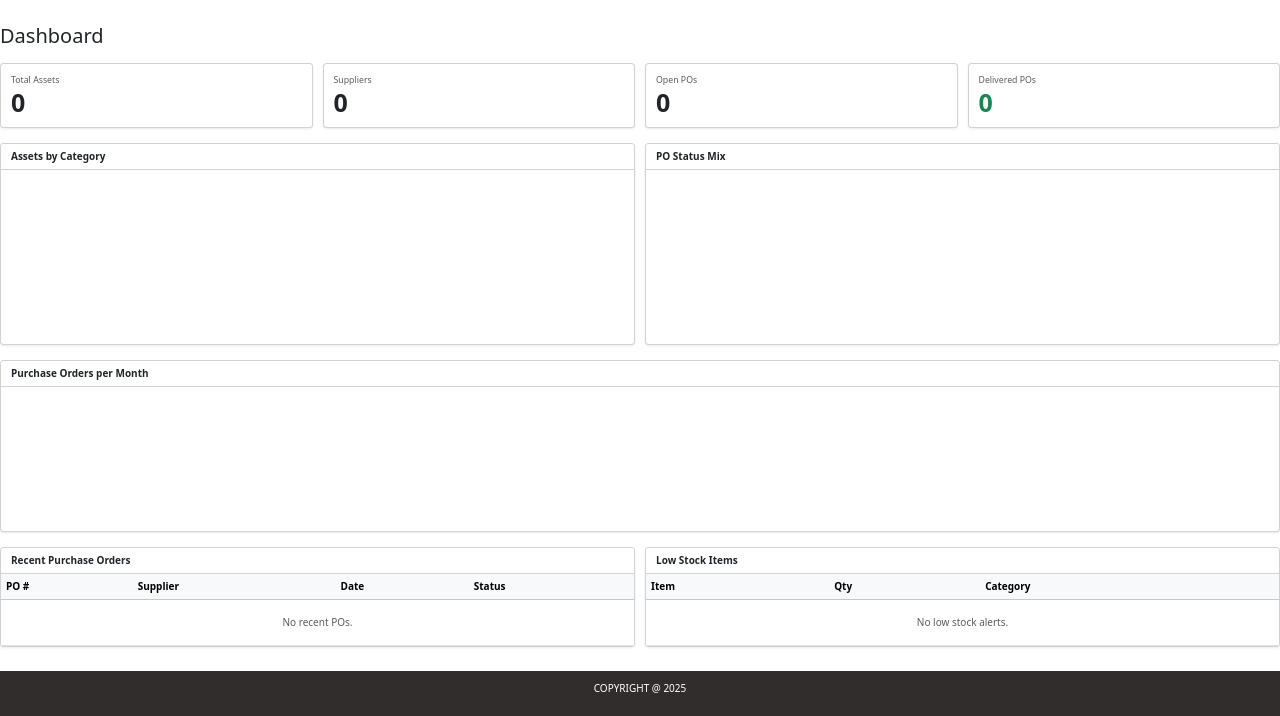
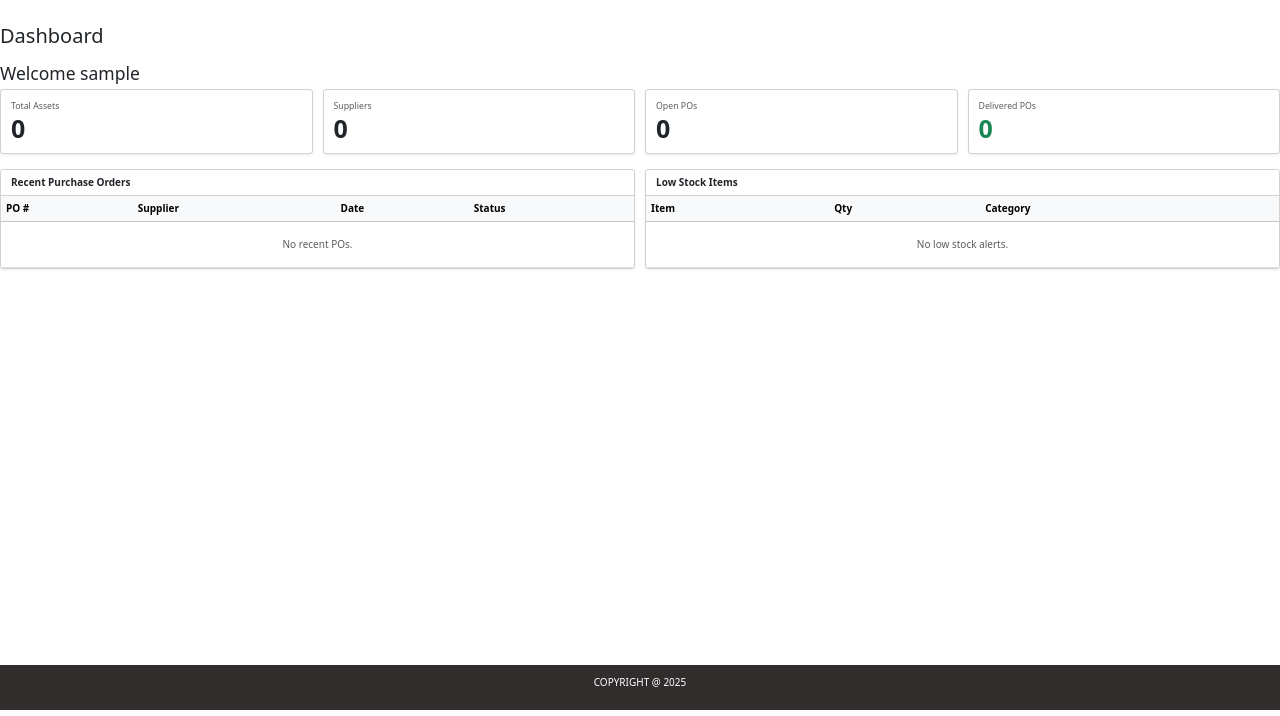
Before and after one commit to MarcoPhilip/sam-arize, a Django app: page /dashboard/ in a window 1280 px wide. Shown: the part 90-806 px from the top of the page. Run offline with Django 5.2, Linux system fonts and the light colour scheme; the visitor is signed in with stand-in values (Sample User, id 1); data that the repository does not hold is empty; a map, chart or similar area stays blank.

Commit message:
updated dash

```diff
--- a/main_app/static/css/base/base.css
+++ b/main_app/static/css/base/base.css
@@ -79,3 +79,6 @@ footer {
     flex: 0 0 auto;
     margin-top: 0;
 }
+
+.card { border-radius: 10px; }
+.card-header { font-weight: 600; }
--- a/main_app/templates/dashboard.html
+++ b/main_app/templates/dashboard.html
@@ -2,6 +2,8 @@
 {% block content %}
 
 <h2 class="mb-4">Dashboard</h2>
+
+<h3>Welcome {{user.username}}</h3>
 
 <!-- KPI cards -->
 <div class="row g-3 mb-4">
@@ -39,30 +41,7 @@
   </div>
 </div>
 
-<!-- Charts -->
-<div class="row g-3 mb-4">
-  <div class="col-lg-6">
-    <div class="card shadow-sm h-100">
-      <div class="card-header bg-white fw-semibold">Assets by Category</div>
-      <div class="card-body"><canvas id="chartAssetsByCategory" height="150"></canvas></div>
-    </div>
-  </div>
-  <div class="col-lg-6">
-    <div class="card shadow-sm h-100">
-      <div class="card-header bg-white fw-semibold">PO Status Mix</div>
-      <div class="card-body"><canvas id="chartPoStatus" height="150"></canvas></div>
-    </div>
-  </div>
-</div>
 
-<div class="row g-3 mb-4">
-  <div class="col-12">
-    <div class="card shadow-sm h-100">
-      <div class="card-header bg-white fw-semibold">Purchase Orders per Month</div>
-      <div class="card-body"><canvas id="chartPoMonthly" height="120"></canvas></div>
-    </div>
-  </div>
-</div>
 
 <!-- Tables -->
 <div class="row g-3">
--- a/main_app/views.py
+++ b/main_app/views.py
@@ -72,6 +72,8 @@ def home(request):
 
 @login_required
 
+
+
 #
 def dashboard(request):
     # KPIs
@@ -82,32 +84,11 @@ def dashboard(request):
         "pos_delivered": PurchaseOrder.objects.filter(status="delivered").count(),
     }
 
-    # Assets by category
-    ac = (Asset.objects.values("category__name")
-                      .annotate(total=Count("id"))
-                      .order_by("-total"))
-    assets_by_category_labels = [r["category__name"] or "Uncategorized" for r in ac]
-    assets_by_category_data   = [r["total"] for r in ac]
 
-    # PO status mix
-    ps = (PurchaseOrder.objects.values("status")
-                             .annotate(total=Count("id"))
-                             .order_by("status"))
-    po_status_labels = [dict(PurchaseOrder.STATUS_CHOICES).get(r["status"], r["status"].title()) for r in ps]
-    po_status_data   = [r["total"] for r in ps]
 
-    # POs per month (last 6 months) – line chart
-    start = (now().date().replace(day=1))
-    # Pull ~6 months back
-    qs = (PurchaseOrder.objects
-            .filter(order_date__gte=start.replace(day=1))
-            .annotate(m=TruncMonth("order_date"))
-            .values("m")
-            .annotate(total=Count("id"))
-            .order_by("m"))
 
-    labels_month = [r["m"].strftime("%b %Y") for r in qs]
-    data_month   = [r["total"] for r in qs]
+
+
 
     # Tables
     recent_pos = PurchaseOrder.objects.select_related("supplier").order_by("-order_date", "-id")[:5]
@@ -289,6 +270,8 @@ def supplier_delete(request, pk):
     return render(request, "supplier/supplier_confirm_delete.html", {"supplier": supplier})
 
 
+
+
 class SignupForm(UserCreationForm):
     class Meta(UserCreationForm.Meta):
         model = User
```
